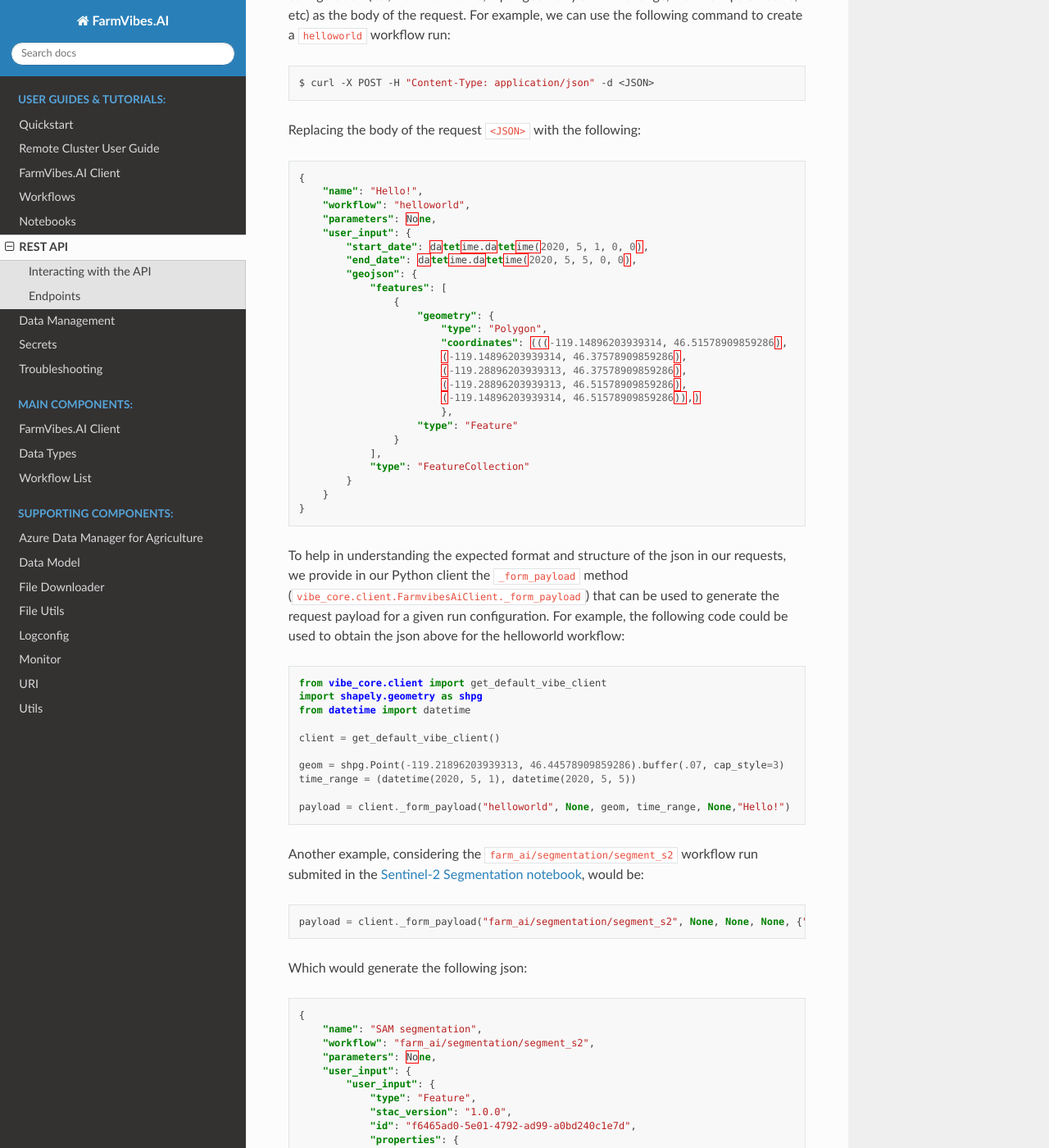
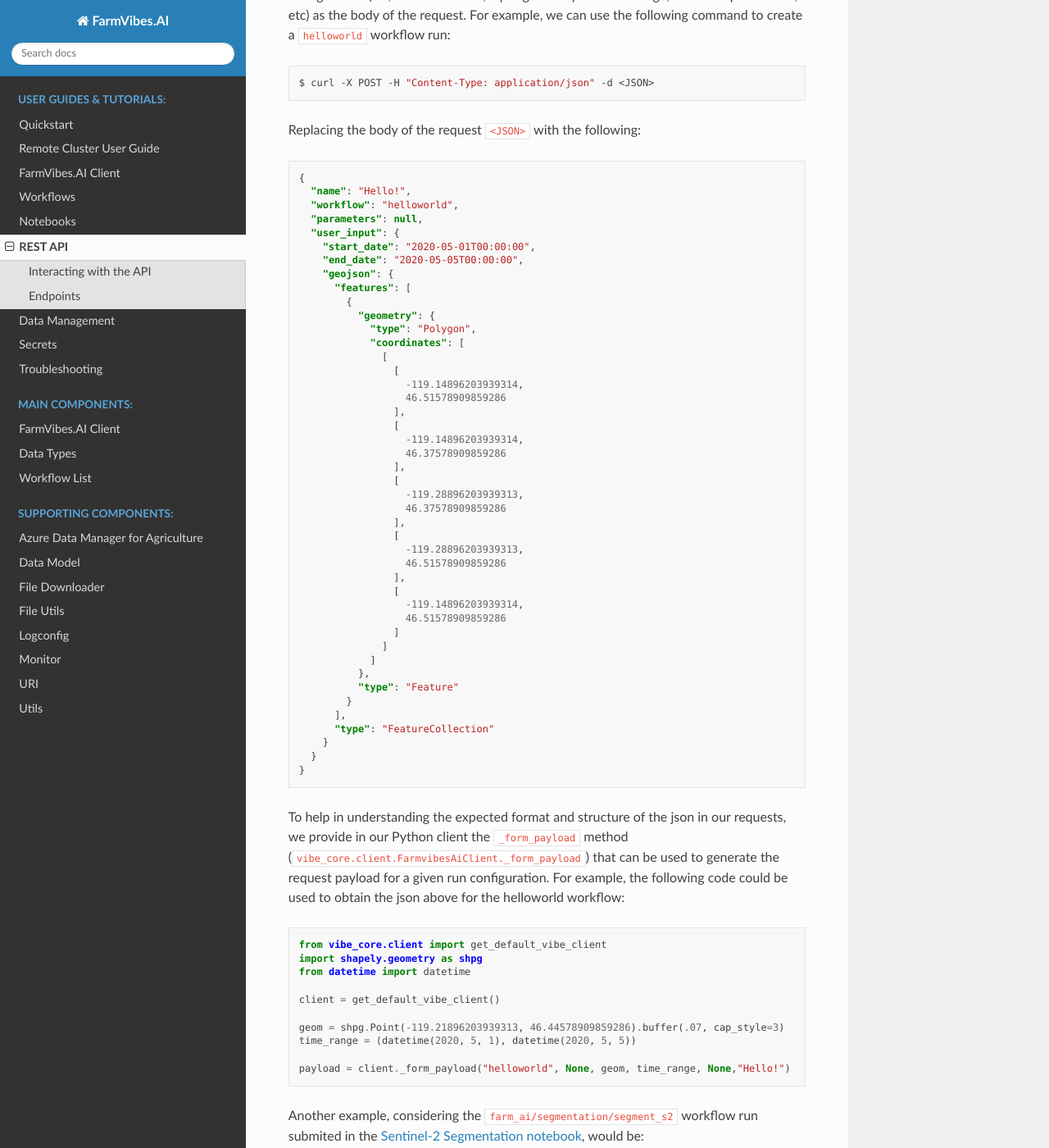
Before and after one commit to microsoft/farmvibes-ai, a Sphinx documentation site: the page built from docs/source/docfiles/markdown/REST_API.md, in a window 1280 px wide and 1400 px high, scrolled down 876 px. Shown: the whole window at 82% size. Built offline with Sphinx 7.4.7 and the Read the Docs theme 2.0.0, drawn with Linux system fonts in a browser that asks for light colours; some of the changed text lies outside the part shown.

````diff
--- a/docs/source/docfiles/markdown/REST_API.md
+++ b/docs/source/docfiles/markdown/REST_API.md
@@ -38,29 +38,48 @@ Replacing the body of the request `<JSON>` with the following:
 
 ```json
 {
-    "name": "Hello!",
-    "workflow": "helloworld",
-    "parameters": None,
-    "user_input": {
-        "start_date": datetime.datetime(2020, 5, 1, 0, 0),
-        "end_date": datetime.datetime(2020, 5, 5, 0, 0),
-        "geojson": {
-            "features": [
-                {
-                    "geometry": {
-                        "type": "Polygon",
-                        "coordinates": (((-119.14896203939314, 46.51578909859286),
-                        (-119.14896203939314, 46.37578909859286),
-                        (-119.28896203939313, 46.37578909859286),
-                        (-119.28896203939313, 46.51578909859286),
-                        (-119.14896203939314, 46.51578909859286)),)
-                        },
-                    "type": "Feature"
-                }
-            ],
-            "type": "FeatureCollection"
+  "name": "Hello!",
+  "workflow": "helloworld",
+  "parameters": null,
+  "user_input": {
+    "start_date": "2020-05-01T00:00:00",
+    "end_date": "2020-05-05T00:00:00",
+    "geojson": {
+      "features": [
+        {
+          "geometry": {
+            "type": "Polygon",
+            "coordinates": [
+              [
+                [
+                  -119.14896203939314,
+                  46.51578909859286
+                ],
+                [
+                  -119.14896203939314,
+                  46.37578909859286
+                ],
+                [
+                  -119.28896203939313,
+                  46.37578909859286
+                ],
+                [
+                  -119.28896203939313,
+                  46.51578909859286
+                ],
+                [
+                  -119.14896203939314,
+                  46.51578909859286
+                ]
+              ]
+            ]
+          },
+          "type": "Feature"
         }
+      ],
+      "type": "FeatureCollection"
     }
+  }
 }
 ```
 
@@ -93,62 +112,108 @@ Which would generate the following json:
 
 ```json
 {
-    "name": "SAM segmentation",
-    "workflow": "farm_ai/segmentation/segment_s2",
-    "parameters": None,
+  "name": "SAM segmentation",
+  "workflow": "farm_ai/segmentation/segment_s2",
+  "parameters": null,
+  "user_input": {
     "user_input": {
-        "user_input": {
-            "type": "Feature",
-            "stac_version": "1.0.0",
-            "id": "f6465ad0-5e01-4792-ad99-a0bd240c1e7d",
-            "properties": {
-                "start_datetime": "2020-05-01T00:00:00+00:00",
-                "end_datetime": "2020-05-05T00:00:00+00:00",
-                "datetime": "2020-05-01T00:00:00Z"
-            },
-            "geometry": {"type": "Polygon",
-                "coordinates": (((-119.14896203939314, 46.51578909859286),
-                (-119.14896203939314, 46.37578909859286),
-                (-119.28896203939313, 46.37578909859286),
-                (-119.28896203939313, 46.51578909859286),
-                (-119.14896203939314, 46.51578909859286)),)
-                },
-            "links": [],
-            "assets": {},
-            "bbox": [-119.28896203939313,
-                46.37578909859286,
-                -119.14896203939314,
-                46.51578909859286],
-            "stac_extensions": [],
-            "terravibes_data_type": "DataVibe"
-            },
-        "prompts": {
-            "type": "Feature",
-            "stac_version": "1.0.0",
-            "id": "geo_734c6441-cb25-4c40-8204-6b7286f24bb9",
-            "properties": {
-                "urls": ["/mnt/734c6441-cb25-4c40-8204-6b7286f24bb9_geometry_collection.geojson"],
-                "start_datetime": "2020-05-01T00:00:00+00:00",
-                "end_datetime": "2020-05-05T00:00:00+00:00",
-                "datetime": "2020-05-01T00:00:00Z"
-                },
-            "geometry": {"type": "Polygon",
-                "coordinates": (((-119.14896203939314, 46.51578909859286),
-                (-119.14896203939314, 46.37578909859286),
-                (-119.28896203939313, 46.37578909859286),
-                (-119.28896203939313, 46.51578909859286),
-                (-119.14896203939314, 46.51578909859286)),)
-                },
-            "links": [],
-            "assets": {},
-            "bbox": [-119.28896203939313,
-                46.37578909859286,
-                -119.14896203939314,
-                46.51578909859286],
-            "stac_extensions": [],
-            "terravibes_data_type": "ExternalReferenceList"
-        }
+      "type": "Feature",
+      "stac_version": "1.0.0",
+      "id": "f6465ad0-5e01-4792-ad99-a0bd240c1e7d",
+      "properties": {
+        "start_datetime": "2020-05-01T00:00:00+00:00",
+        "end_datetime": "2020-05-05T00:00:00+00:00",
+        "datetime": "2020-05-01T00:00:00Z"
+      },
+      "geometry": {
+        "type": "Polygon",
+        "coordinates": [
+          [
+            [
+              -119.14896203939314,
+              46.51578909859286
+            ],
+            [
+              -119.14896203939314,
+              46.37578909859286
+            ],
+            [
+              -119.28896203939313,
+              46.37578909859286
+            ],
+            [
+              -119.28896203939313,
+              46.51578909859286
+            ],
+            [
+              -119.14896203939314,
+              46.51578909859286
+            ]
+          ]
+        ]
+      },
+      "links": [],
+      "assets": {},
+      "bbox": [
+        -119.28896203939313,
+        46.37578909859286,
+        -119.14896203939314,
+        46.51578909859286
+      ],
+      "stac_extensions": [],
+      "terravibes_data_type": "DataVibe"
+    },
+    "prompts": {
+      "type": "Feature",
+      "stac_version": "1.0.0",
+      "id": "geo_734c6441-cb25-4c40-8204-6b7286f24bb9",
+      "properties": {
+        "urls": [
+          "/mnt/734c6441-cb25-4c40-8204-6b7286f24bb9_geometry_collection.geojson"
+        ],
+        "start_datetime": "2020-05-01T00:00:00+00:00",
+        "end_datetime": "2020-05-05T00:00:00+00:00",
+        "datetime": "2020-05-01T00:00:00Z"
+      },
+      "geometry": {
+        "type": "Polygon",
+        "coordinates": [
+          [
+            [
+              -119.14896203939314,
+              46.51578909859286
+            ],
+            [
+              -119.14896203939314,
+              46.37578909859286
+            ],
+            [
+              -119.28896203939313,
+              46.37578909859286
+            ],
+            [
+              -119.28896203939313,
+              46.51578909859286
+            ],
+            [
+              -119.14896203939314,
+              46.51578909859286
+            ]
+          ]
+        ]
+      },
+      "links": [],
+      "assets": {},
+      "bbox": [
+        -119.28896203939313,
+        46.37578909859286,
+        -119.14896203939314,
+        46.51578909859286
+      ],
+      "stac_extensions": [],
+      "terravibes_data_type": "ExternalReferenceList"
     }
+  }
 }
 ```
 
````
